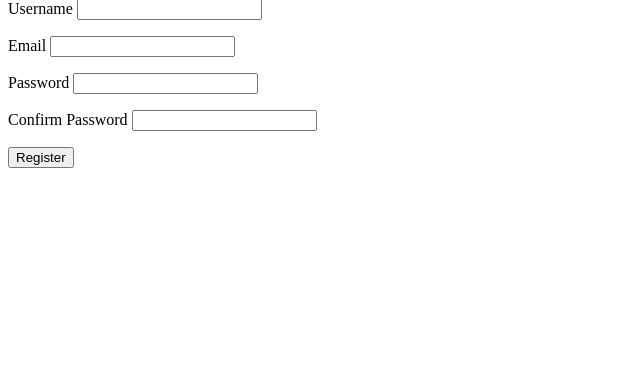
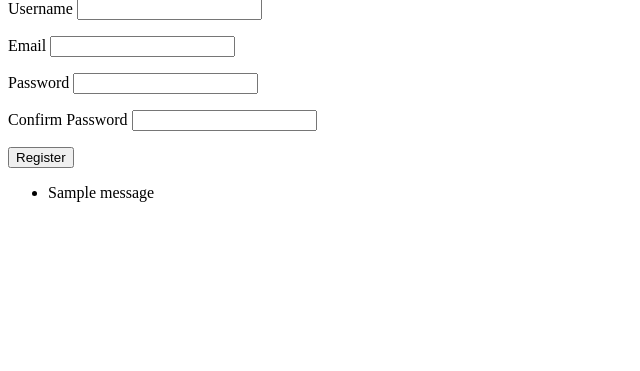
Before and after one commit to quduss/personal_finance_tracker, a Flask app: page /register in a window 1280 px wide. Shown: the part 81-452 px from the top of the page, without its empty margins (0-640 px from the left). Run offline with Flask 3, Linux system fonts and the light colour scheme; tables that the repository leaves empty hold one stand-in row (values such as "Sample post"); one stand-in notice (Sample message) is shown.

Commit message:
Display flash message

```diff
--- a/templates/register.html
+++ b/templates/register.html
@@ -15,5 +15,15 @@
         <p>{{ form.confirm_password.label }} {{ form.confirm_password() }}</p>  <!-- Confirm Password field -->
         <p>{{ form.submit() }}</p>  <!-- Submit button -->
     </form>
+
+    {% with messages = get_flashed_messages(with_categories=true) %}
+        {% if messages %}
+            <ul>
+            {% for category, message in messages %}
+                <li class="alert alert-{{ category }}">{{ message }}</li>
+            {% endfor %}
+            </ul>
+        {% endif %}
+    {% endwith %}
 </body>
 </html>
```
